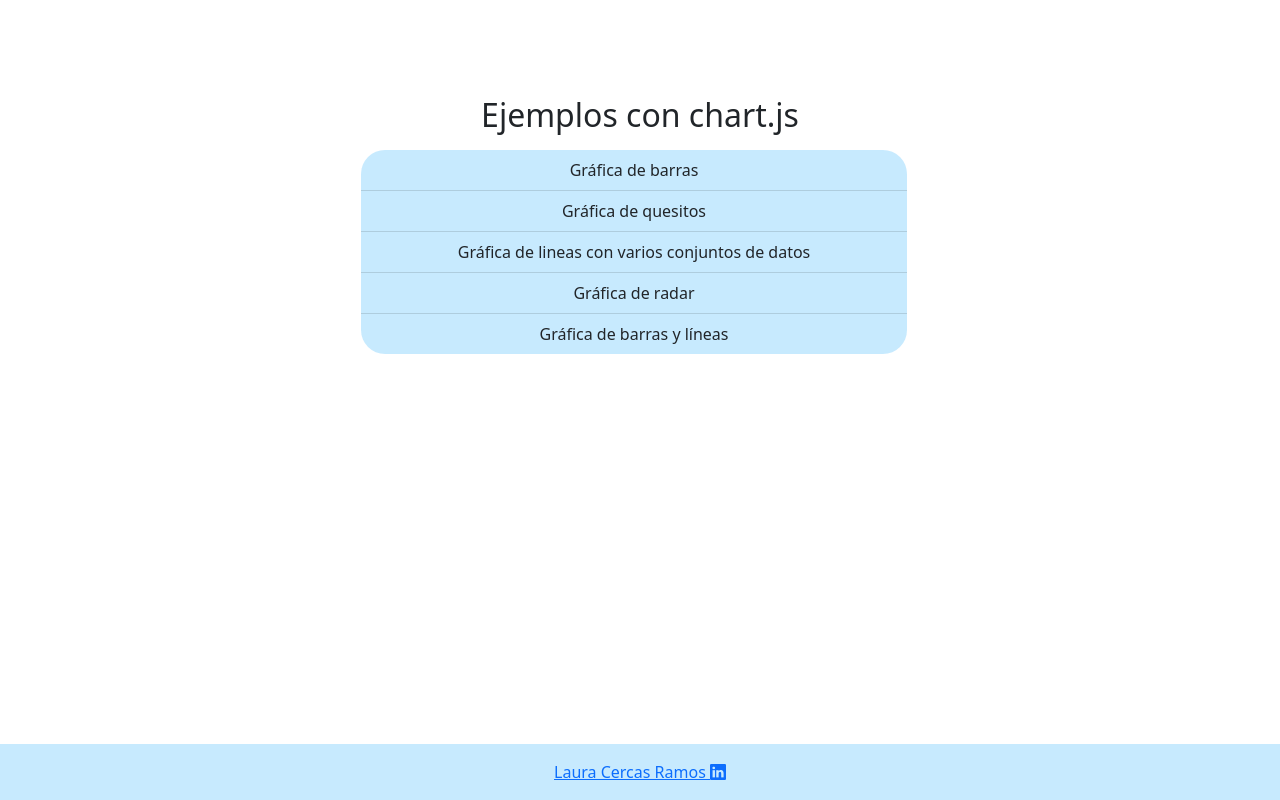
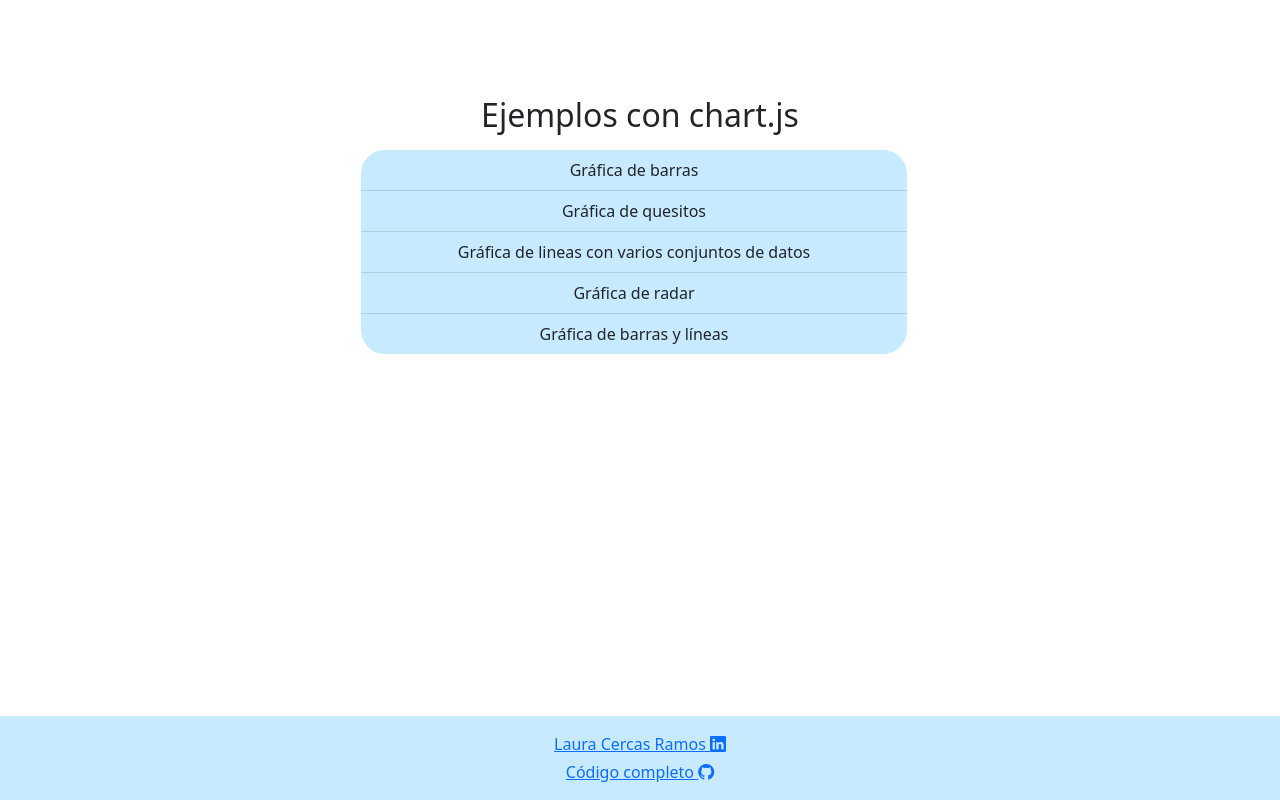
Before and after one commit to laura-cercas/chartjs-tutorial, a plain HTML site: page index.html in a window 1280 px wide. Drawn offline with nearby package versions, Linux system fonts and the light colour scheme.

Commit message:
Add code github link

```diff
--- a/index.html
+++ b/index.html
@@ -33,9 +33,13 @@
         </div>
 
         <footer class="text-center fixed-bottom" style="color:rgb(10, 102, 194);">
-            <div class="text-center p-3" style="background-color: rgba(127,207,253,0.44);">
+            <div class="text-center pt-3 pb-1" style="background-color: rgba(127,207,253,0.44);">
                 <a href="https://www.linkedin.com/in/laura-cercas-ramos/" target="_blank">Laura Cercas Ramos  <i class="bi bi-linkedin"></i></a>
             </div>
+            <div class="text-center pb-3" style="background-color: rgba(127,207,253,0.44);">
+                <a href="https://github.com/laura-cercas/chartjs-tutorial" target="_blank">Código completo <i class="bi bi-github"></i></a>
+            </div>
+
         </footer>
     </div>
 
```
